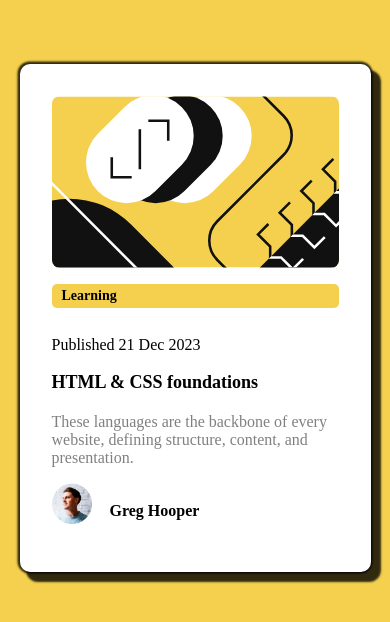
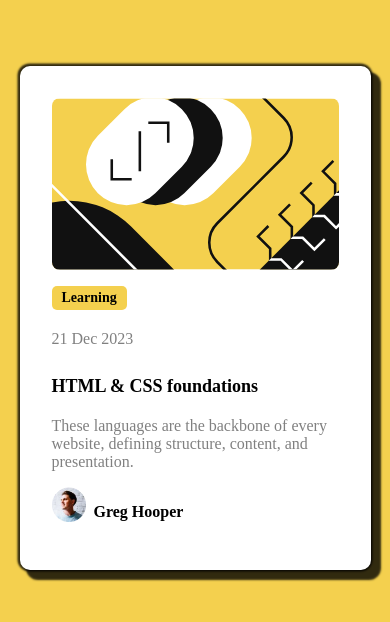
Before and after one commit to jsCodingNerd/blog-preview-card-main, a plain HTML site: page index.html in a window 390 px wide. Shown: the part 104-726 px from the top of the page. Drawn offline with Linux system fonts and the light colour scheme.

Commit message:
made it responsive

```diff
--- a/index.html
+++ b/index.html
@@ -3,31 +3,24 @@
 <head>
   <meta charset="UTF-8">
   <meta name="viewport" content="width=device-width, initial-scale=1.0"> <!-- displays site properly based on user's device -->
-
   <link rel="icon" type="image/png" sizes="32x32" href="./assets/images/favicon-32x32.png">
-
   <title>Frontend Mentor | Blog preview card</title>
-
-  <!-- Feel free to remove these styles or customise in your own stylesheet 👍 -->
   <link rel="stylesheet" href="style/style.css">
 </head>
 <body>
-<div class="card">
+<div class="card"> <!--create main class card to wrap everything in it.-->
   <img src="/assets/images/illustration-article.svg" alt="given-img">
-  <span class="highlight">Learning</span>
-  <br>
-  Published 21 Dec 2023<br>
-  <br>
-  <h1>HTML & CSS foundations</h1>
-
+  <div class="meta"> <!--meta class contains the lable and also contails data and title of the card.  -->
+      <span class="highlight">Learning</span>
+      <p class="date">21 Dec 2023 </p> <!--created a separate class for date.-->
+      <br>
+      <h1>HTML & CSS foundations</h1>
+  </div>
   <p>These languages are the backbone of every website, defining structure, content, and presentation. </p>
-  <div class="author" style="display: flex; align-items : center">
-    <img src="assets/images/image-avatar.webp" style="width:40px; margin-right:10px;" alt="greg-hooper" class="avatar" >
+    <div class="author">
+    <img src="assets/images/image-avatar.webp" alt="greg-hooper" class="avatar" >
     <span class="name">Greg Hooper</span>
   </div>
-
-
 </div>
-
 </body>
 </html>
--- a/style/style.css
+++ b/style/style.css
@@ -2,8 +2,6 @@
     margin: 0;
     padding: 0;
     box-sizing: border-box;
-
-
 }
 
 body{
@@ -58,6 +56,7 @@ body{
 
 .author{
     display: flex;
+    width: fit-content;
     align-items: center;
     gap: 8px;
     margin-top: 1rem;
@@ -78,3 +77,10 @@ body{
     color: gray;
     font-size: 16px;
 }
+
+.date {
+  margin-top: 10px;
+  margin-bottom: 10px;
+  font-size: 14px;
+  color: black;
+}
```
